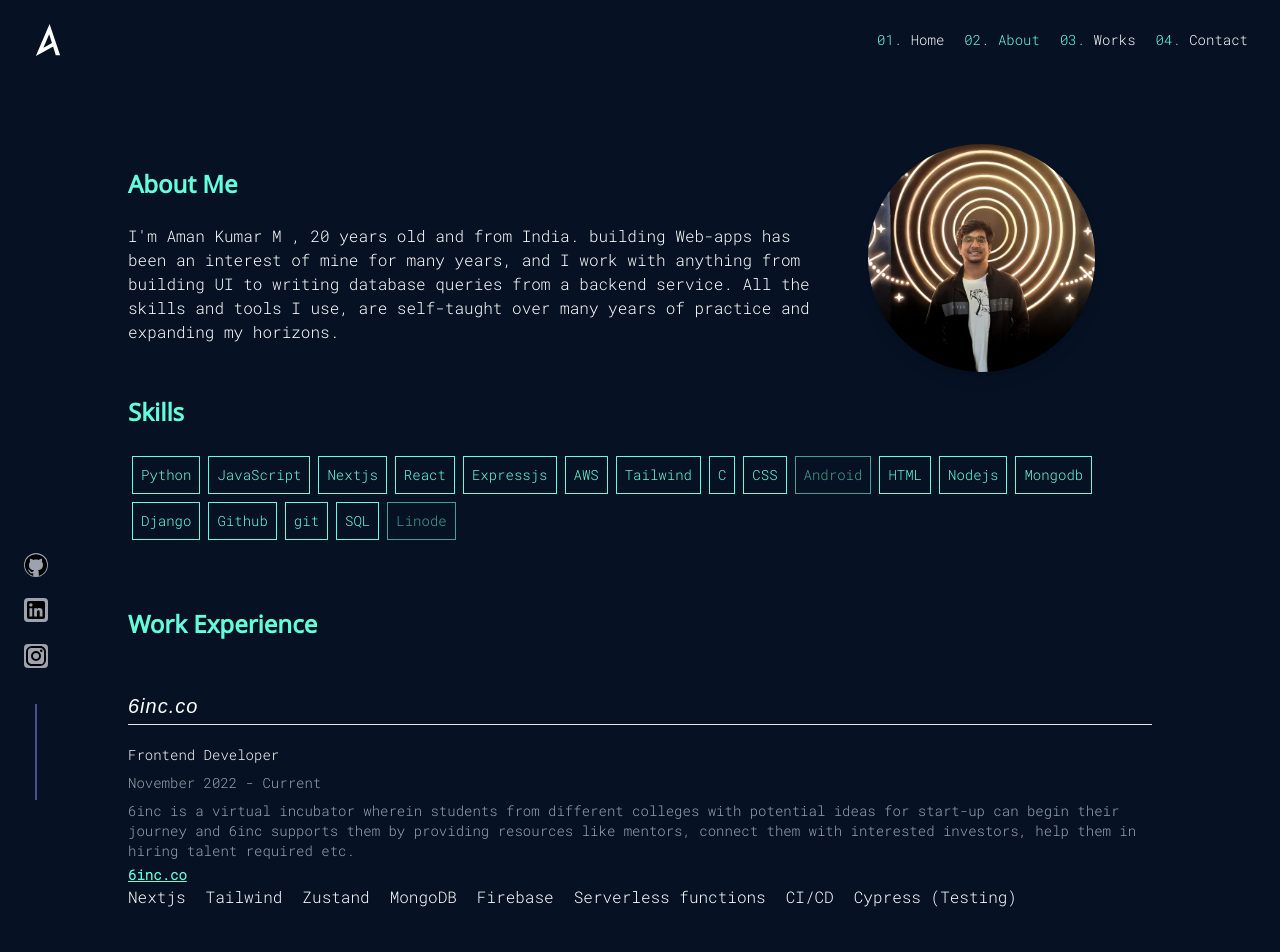
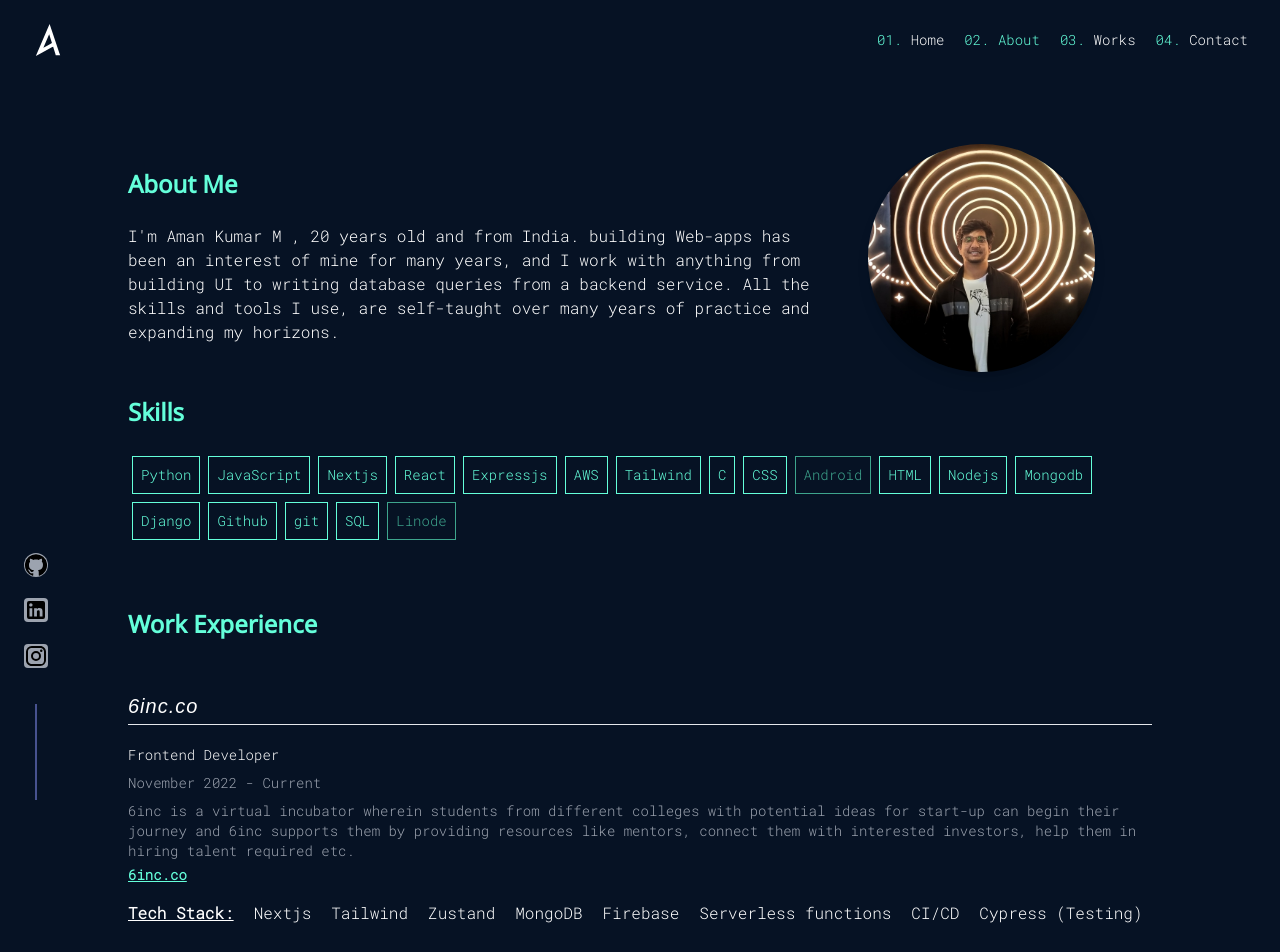
Before and after one commit to amankumarm/amankumarm.github.io, a Next.js app: page /about in a window 1280 px wide. Shown: the top 952 px of the page. Built offline with nearby package versions, Linux system fonts and the light colour scheme.

Commit message:
fixed ui error

```diff
--- a/pages/about.js
+++ b/pages/about.js
@@ -34,7 +34,10 @@ function about() {
           </p>
         </div>
         <div className="flex  w-1/3 items-center justify-center">
-          <img src="/assets/images/prof.jpg " className="w-2/3 rounded-full shadow-lg" />
+          <img
+            src="/assets/images/prof.jpg "
+            className="w-2/3 rounded-full shadow-lg"
+          />
         </div>
       </div>
       <div className="ph:w-full ph:px-10 ">
@@ -71,7 +74,7 @@ function about() {
               {item.start} - {item.end}
             </p>
             <p className="py-1 text-sm text-gray-400">{item.description}</p>
-            <div className="flex flex-row gap-5">
+            <div className="flex flex-row gap-5 ">
               {item.work.map((i) => (
                 <a
                   href={i.link}
@@ -82,7 +85,8 @@ function about() {
                 </a>
               ))}
             </div>
-            <div className="flex flex-row gap-5">
+            <div className="flex flex-row flex-wrap gap-5 pt-4">
+              <span className="font-semibold underline">Tech Stack:</span>
               {
                 item.stack.map((i) => (
                   <span>{i}</span>
```
